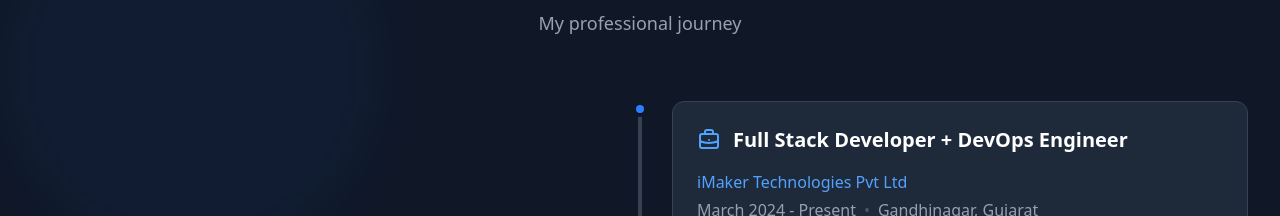
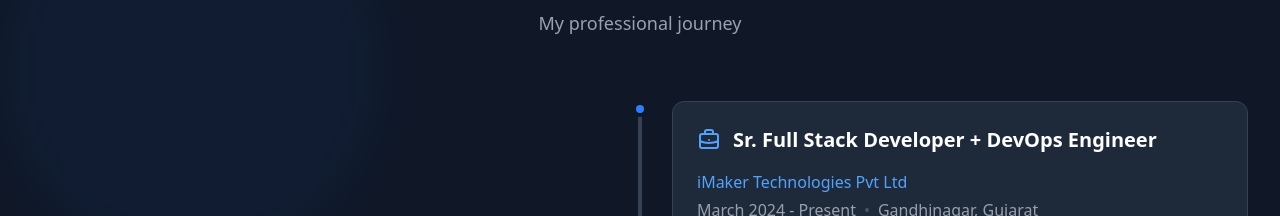
Before and after one commit to igsahiil/portfolio, a React (Vite) app: page / in a window 1280 px wide. Shown: the part 2440-2656 px from the top of the page. Built offline with nearby package versions, Linux system fonts and the light colour scheme.

Commit message:
Update Experience.jsx - Update Current Position

```diff
--- a/src/components/Experience.jsx
+++ b/src/components/Experience.jsx
@@ -4,7 +4,7 @@ import { BsArrowRight } from 'react-icons/bs';
 
 const experiences = [
   {
-    title: "Full Stack Developer + DevOps Engineer",
+    title: "Sr. Full Stack Developer + DevOps Engineer",
     company: "iMaker Technologies Pvt Ltd",
     period: "March 2024 - Present",
     location: "Gandhinagar, Gujarat",
```
